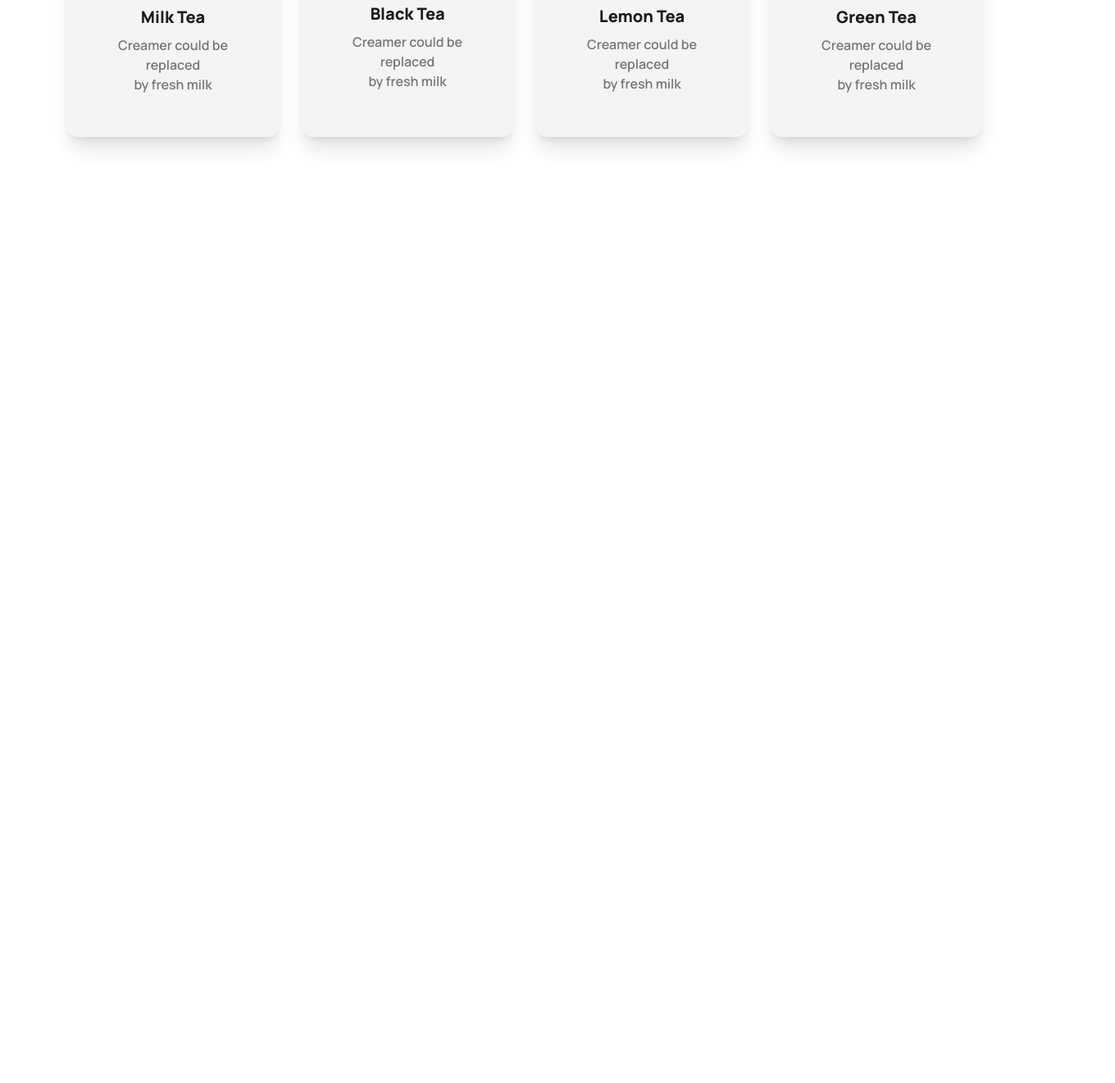
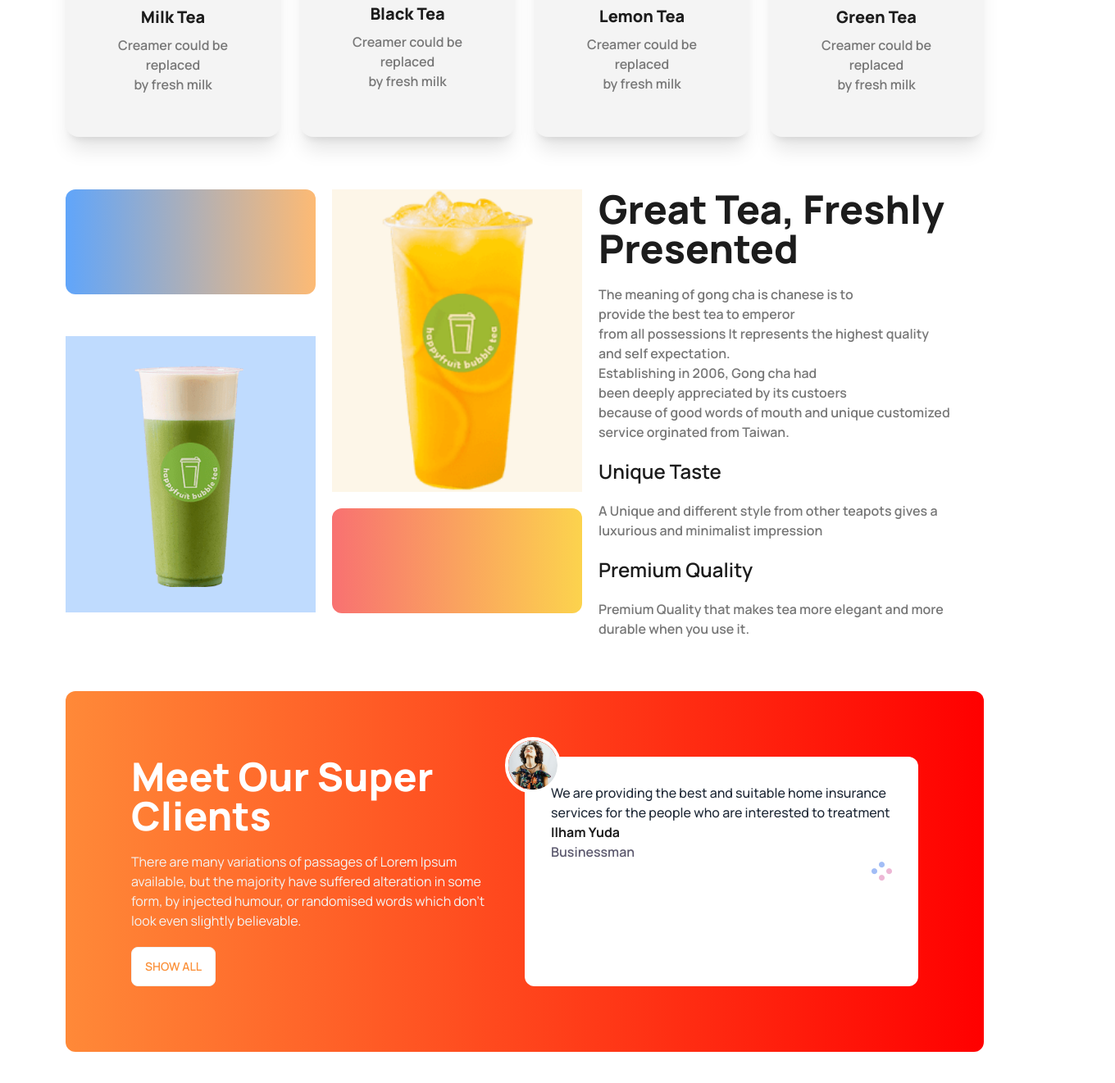
Before and after one commit to anamulhaque378732/tea-house-website, a plain HTML site: page index.html in a window 1280 px wide. Shown: the part 1314-2635 px from the top of the page at 82% size, 1360 px wide, since content can reach past the window. Before the commit the page ends 1545 px from the top, so only its background shows below. Drawn offline with nearby package versions, Linux system fonts and the light colour scheme.

Commit message:
main section complete

```diff
--- a/index.html
+++ b/index.html
@@ -136,6 +136,69 @@
 
 
 
+<section class="ml-20 mr-20 container flex flex-col lg:flex-row">
+<!-- great tea and fresh tea section -->
+<div class="grid grid-cols-1 gap-5 md:grid-cols-2 flex-1">
+<div class="rounded-xl h-32 bg-gradient-to-r from-blue-400 to-orange-300"></div>
+<div class="row-span-2 flex justify-center bg-[#E6A6231A] ">
+  <img src="./images/fresh-1.png" alt="">
+</div>
+<div class="row-span-2 mb-8  flex justify-center items-center bg-blue-200">
+   <img src="./images/fresh-2.png" alt="">
+  </div>
+<div class="rounded-xl h-32  bg-gradient-to-r from-red-400 to-amber-300"></div>
+
+
+</div>
+<div class="space-y-5 flex-1 pl-5">
+<h3 class="text-[#1C1C1C] font-extrabold  text-5xl     ">Great Tea, Freshly <br> Presented</h3>
+<p class=" text-[#777] font-semibold" >The meaning of gong cha is chanese is to <br> provide the best tea to emperor <br> from all possessions  It represents the highest quality <br> and self expectation. <br> Establishing in 2006, Gong cha had <br> been deeply appreciated by its custoers <br> because of good words of mouth and unique customized <br> service orginated from Taiwan.</p>
+<h4 class="text-[#1C1C1C] font-semibold text-2xl">Unique Taste</h4>
+<p class=" text-[#777] font-semibold"  >A Unique and different style from other teapots gives a <br> luxurious and minimalist impression</p>
+<h4  class="text-[#1C1C1C] font-semibold text-2xl" >Premium Quality</h4>
+<p class=" text-[#777] font-semibold"  >Premium Quality that makes tea more elegant and more <br> durable when you use it.</p>
+
+
+</div>
+
+
+
+
+
+
+</section>
+
+<section class="my-16 flex-col lg:flex-row mx-20 rounded-lg-10  bg-gradient-to-r from-[#FF8938] to-[#F00] rounded-xl  flex p-20">
+<div class="flex-1">
+  <h3 class="font-extrabold text-5xl mb-5 text-white">
+    Meet Our Super <br>
+     Clients</h3>
+<p class="mb-5 text-[#F4F4F4]">There are many variations of passages of Lorem Ipsum <br>available, but the majority have suffered alteration in some <br> form, by injected humour, or randomised words which don't <br>  look even slightly believable. </p>
+<button class="btn bg-white text-orange-400">Show All</button>
+  </div>
+<!-- clint -->
+
+
+<div class="bg-white flex-1 rounded-xl">
+
+<div class="p-8 rounded-lg-8 relative">
+<img  class="absolute -left-6 -top-6 border-4 border-white rounded-full" src="images/client.png" alt="" class="">
+
+<p class="font-medium text-[#777 ]">We are providing the best and suitable home insurance services for the people who are interested to treatment </p>
+
+<h3 class="font-bold text-[#1C1C1C]">Ilham Yuda</h3>
+<h2 class="text-[#5D5A6F] font-semibold">Businessman</h2>
+<div class="flex justify-end">
+<img  class="" src="images/circles.png" alt="">
+</div>
+</div>
+</div>
+
+</section>
+
+
+
+
 </main>
 
 
```
